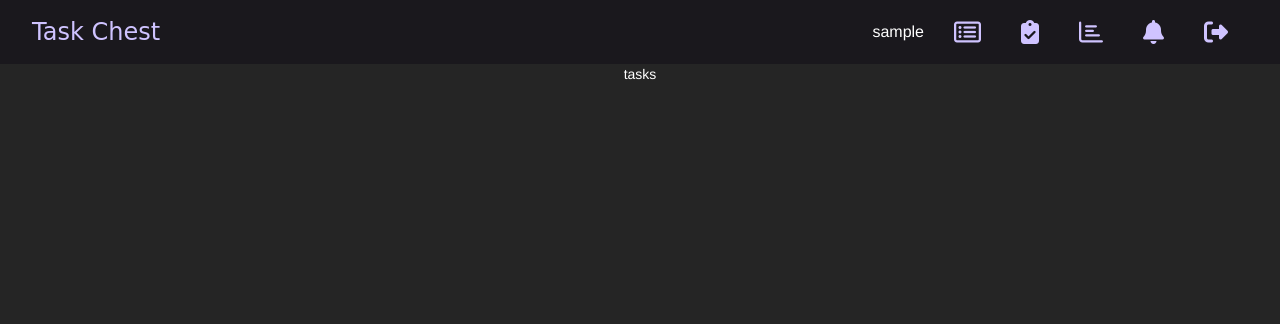
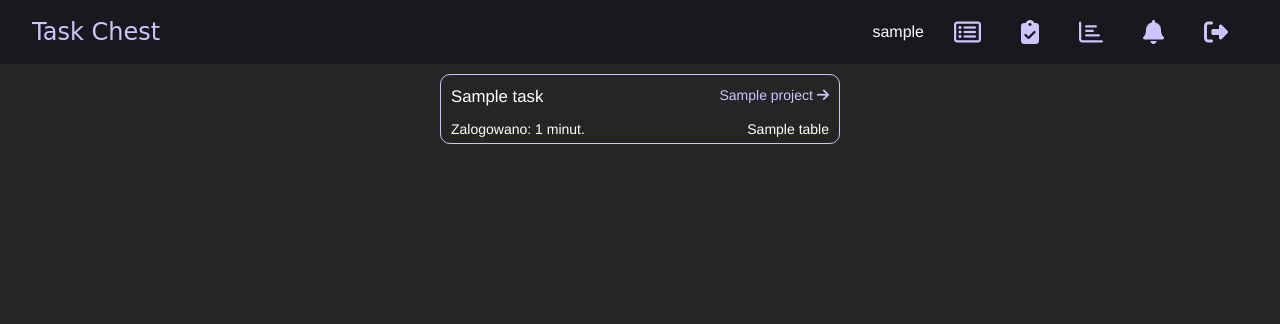
Before and after one commit to Idelya/TaskChest, a Django app: page /tasks/ in a window 1280 px wide. Shown: the top 324 px of the page. Run offline with Django 3.2, Linux system fonts and the light colour scheme; a user stored in the database is signed in; tables that the repository leaves empty hold one stand-in row (values such as "Sample post"); some libraries are stand-ins or nearby versions.

Commit message:
list of tasks

```diff
--- /dev/null
+++ b/app/lib.py
@@ -0,0 +1,14 @@
+
+
+from .models import LogWork
+
+def calcTimeForTask(tasks):
+    calc = []
+    for task in tasks:
+        logs = LogWork.objects.filter(task_id=task.id)
+        sum = 0
+        for log in logs:
+            sum+=log.logedTime
+        calc.append((task, sum))
+
+    return calc
--- a/app/views.py
+++ b/app/views.py
@@ -10,6 +10,7 @@ from django.core.exceptions import PermissionDenied
 from django.views.generic.detail import SingleObjectMixin
 from django.views.generic.edit import UpdateView
 from .models import Task
+from .lib import calcTimeForTask
 
 def index(request):
     if request.method == 'POST':
@@ -66,7 +67,11 @@ def statistics(request):
 
 @login_required
 def tasks(request):
-    return render(request, 'tasks.html')
+    assigned_tasks = Assign.objects.filter(user_id=request.user.id).values('task_id')
+    tasks = Task.objects.filter(pk__in = assigned_tasks)
+
+    context = {'tasks': calcTimeForTask(tasks)}
+    return render(request, 'tasks.html', context)
 
 @transaction.atomic
 @login_required
@@ -199,9 +204,7 @@ def taskEdit(request, id):
         if form.is_valid():
             task = form.save()
 
-            return redirect('projectManage', task.project_id)
-        else:
-            print(form.errors)
+        return redirect('projectManage', task.project_id)
 
 
     check = Membership.objects.filter(project_id=task.project_id, user=request.user,status='A').exists()
@@ -232,9 +235,7 @@ def logTime(request, id):
             log.user_id = request.user.id
             log.task_id = task.id
             log.save()
-            return redirect('projectManage', task.project_id)
-        else:
-            print(form.errors)
+        return redirect('projectManage', task.project_id)
     tables = Table.objects.filter(project_id=task.project_id)
     logTimeForm = LogTimeForm(request.GET or None)
     context = {'project': project, 'project_tables': tables, 'log_time_form': logTimeForm}
--- a/static/styles/styles.css
+++ b/static/styles/styles.css
@@ -193,3 +193,20 @@ div.assigned_members * {
 div.modal form.task_view {
   padding: 70px;
 }
+
+ul.task_list {
+  list-style-type: none;
+}
+
+li.task_elem {
+  width: 400px;
+  height: 70px;
+  border: var(--primary) 1px solid;
+  border-radius: 10px;
+  margin: 10px;
+  padding: 10px;
+}
+
+p.prim {
+  font-size: 1.2em;
+}
--- a/templates/defaultLayout.html
+++ b/templates/defaultLayout.html
@@ -10,6 +10,7 @@
     <title>TaskChest</title>
     <link rel="stylesheet" href="//maxcdn.bootstrapcdn.com/bootstrap/3.2.0/css/bootstrap.min.css">
     <link rel="stylesheet" href="{% static 'styles/styles.css' %}">
+    <script src="https://cdn.jsdelivr.net/npm/chart.js@2.9.3/dist/Chart.min.js"></script>
     <script src="https://kit.fontawesome.com/4764f4dcde.js" crossorigin="anonymous"></script>
 </head>
 <body>
--- a/templates/manageproject.html
+++ b/templates/manageproject.html
@@ -83,7 +83,7 @@
       </div>
     </div>
     <div class="flex_in_row">
-      <a href="{% url 'projectManage' id=project.id%}">Anuluj</a>
+      <a href="{% url 'projectManage' id=project.id%}">Ok</a>
       <a href="{% url 'logTime' id=task.id%}">Zaloguj czas</a>
     </div>
   </form>
--- a/templates/tasks.html
+++ b/templates/tasks.html
@@ -1,6 +1,25 @@
-{% extends 'defaultLayout.html' %}
-
-{% block content %}
-<p>tasks</p>
+{% extends 'defaultLayout.html' %} {% block content %}
+<div>
+  {% if tasks %}
+  <ul class="task_list">
+    {% for task in tasks %}
+    <li class="task_elem">
+      <div class="flex_in_row">
+        <p class="prim">{{task.0.name}}</p>
+        <a href="{% url 'taskView' id=task.0.id%}"
+          >{{task.0.project}} <i class="fas fa-arrow-right"></i
+        ></a>
+      </div>
+      <div class="flex_in_row">
+        <p>Zalogowano: {{task.1}} minut.</p>
+        <p>{{task.0.table.name}}</p>
+      </div>
+    </li>
+    {% endfor %}
+  </ul>
+  {% else %}
+  <p>Nie posiadasz zadań.</p>
+  {% endif %}
+</div>
 
 {% endblock %}
```
